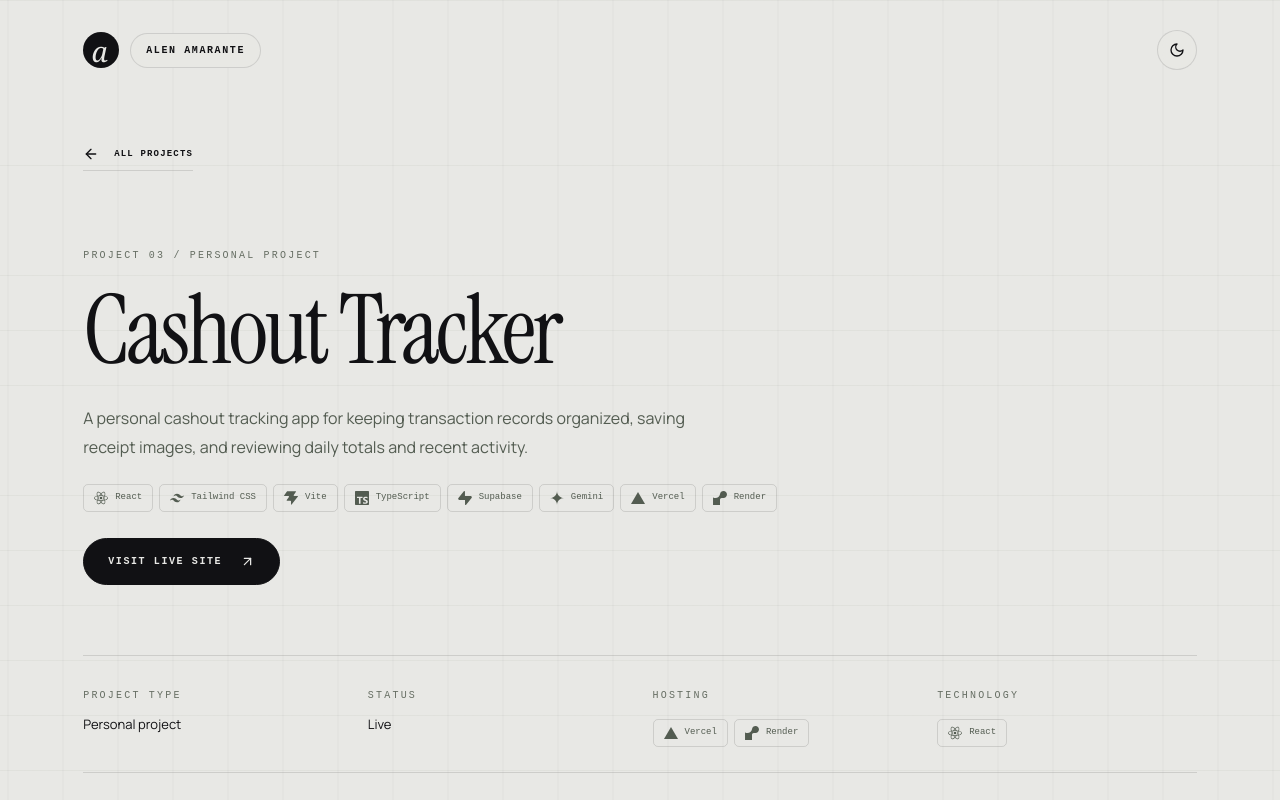
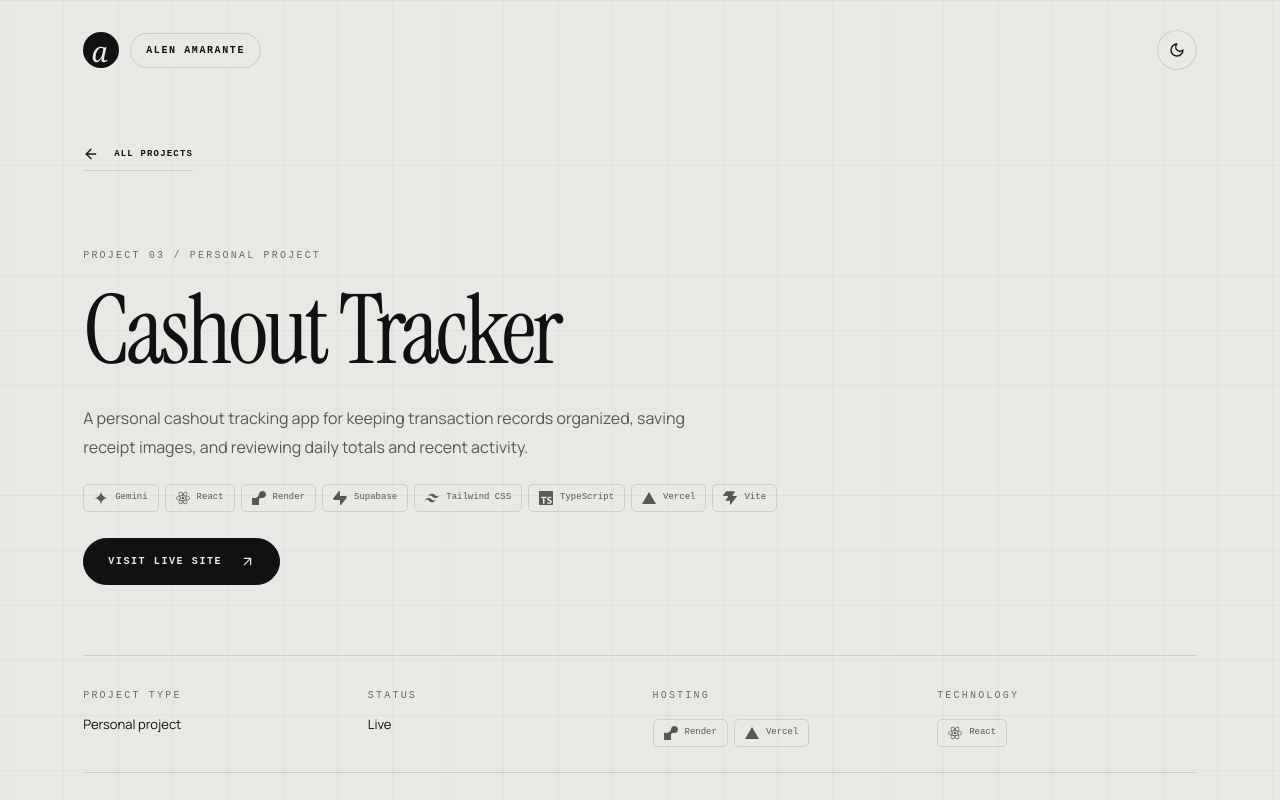
Before and after one commit to Alenlen1/PortfolioWeb, a Next.js app: page /projects/cashout-tracker in a window 1280 px wide. Shown: the top 800 px of the page. Built offline with nearby package versions, Linux system fonts and the light colour scheme; a web font is replaced by a local one.

Commit message:
Add smooth scroll reveal animations across portfolio pages

```diff
--- a/src/app/projects/[slug]/page.tsx
+++ b/src/app/projects/[slug]/page.tsx
@@ -74,7 +74,13 @@ export default async function ProjectPage({
           </div>
           <div>
             <span className="eyebrow">Technology</span>
-            <ProjectStack items={[project.stack[0]]} />
+            <ProjectStack
+              items={[
+                project.stack.find((tech) => tech === "Next.js") ??
+                  project.stack.find((tech) => tech === "React") ??
+                  project.stack[0],
+              ]}
+            />
           </div>
         </div>
         <ProjectGallery project={project} index={index} />
--- a/src/components/toolkit-icon.tsx
+++ b/src/components/toolkit-icon.tsx
@@ -4,6 +4,7 @@ import {
   siCss,
   siExpress,
   siFlask,
+  siGithub,
   siGoogle,
   siGooglegemini,
   siHtml5,
@@ -27,6 +28,7 @@ const brands: Record<string, SimpleIcon> = {
   html: siHtml5,
   python: siPython,
   flask: siFlask,
+  github: siGithub,
   typescript: siTypescript,
   react: siReact,
   nextjs: siNextdotjs,
--- a/src/data/portfolio.ts
+++ b/src/data/portfolio.ts
@@ -66,6 +66,11 @@ export const toolkitGroups = [
     category: "Tools",
     description: "The tools behind my everyday workflow.",
     items: [
+      {
+        name: "GitHub",
+        icon: "github",
+        detail: "Version control & collaboration",
+      },
       {
         name: "Google Workspace",
         icon: "googleworkspace",
@@ -164,17 +169,17 @@ export const projects = [
       "English and Filipino language options",
     ],
     stack: [
+      "Codex",
+      "Express",
+      "Leaflet",
+      "Next.js",
+      "Node.js",
+      "React",
+      "Render",
+      "Supabase",
+      "Tailwind CSS",
       "TypeScript",
-      "Node.js",
-      "Next.js",
-      "Supabase",
-      "Codex",
       "Vercel",
-      "Render",
-      "Leaflet",
-      "Tailwind CSS",
-      "React",
-      "Express",
     ],
   },
   {
@@ -193,15 +198,15 @@ export const projects = [
       "Skills, certificates, and project showcases",
     ],
     stack: [
-      "TypeScript",
-      "Tailwind CSS",
+      "Express",
+      "Google Gemini",
       "Next.js",
       "React",
-      "Google Gemini",
-      "Express",
+      "Render",
       "Supabase",
+      "Tailwind CSS",
+      "TypeScript",
       "Vercel",
-      "Render",
     ],
   },
   {
@@ -220,14 +225,14 @@ export const projects = [
       "Supabase-backed transaction storage",
     ],
     stack: [
+      "Gemini",
       "React",
+      "Render",
+      "Supabase",
       "Tailwind CSS",
+      "TypeScript",
+      "Vercel",
       "Vite",
-      "TypeScript",
-      "Supabase",
-      "Gemini",
-      "Vercel",
-      "Render",
     ],
   },
 ];
```
